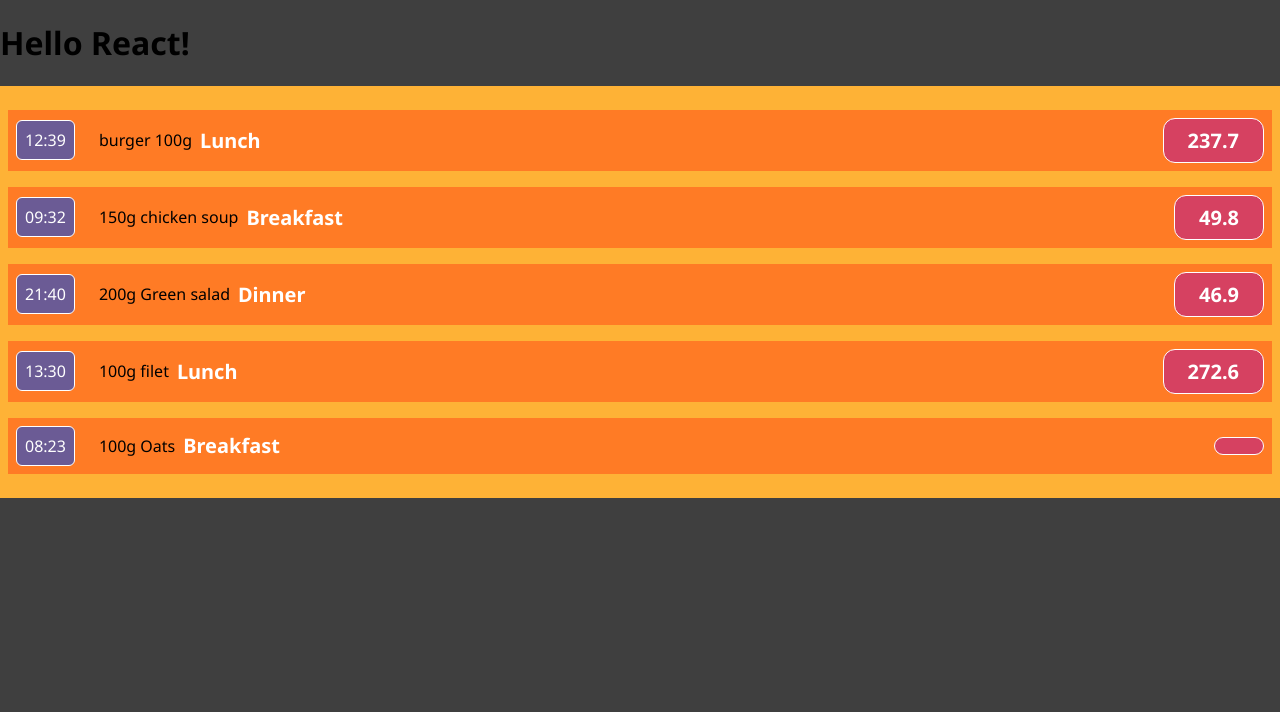
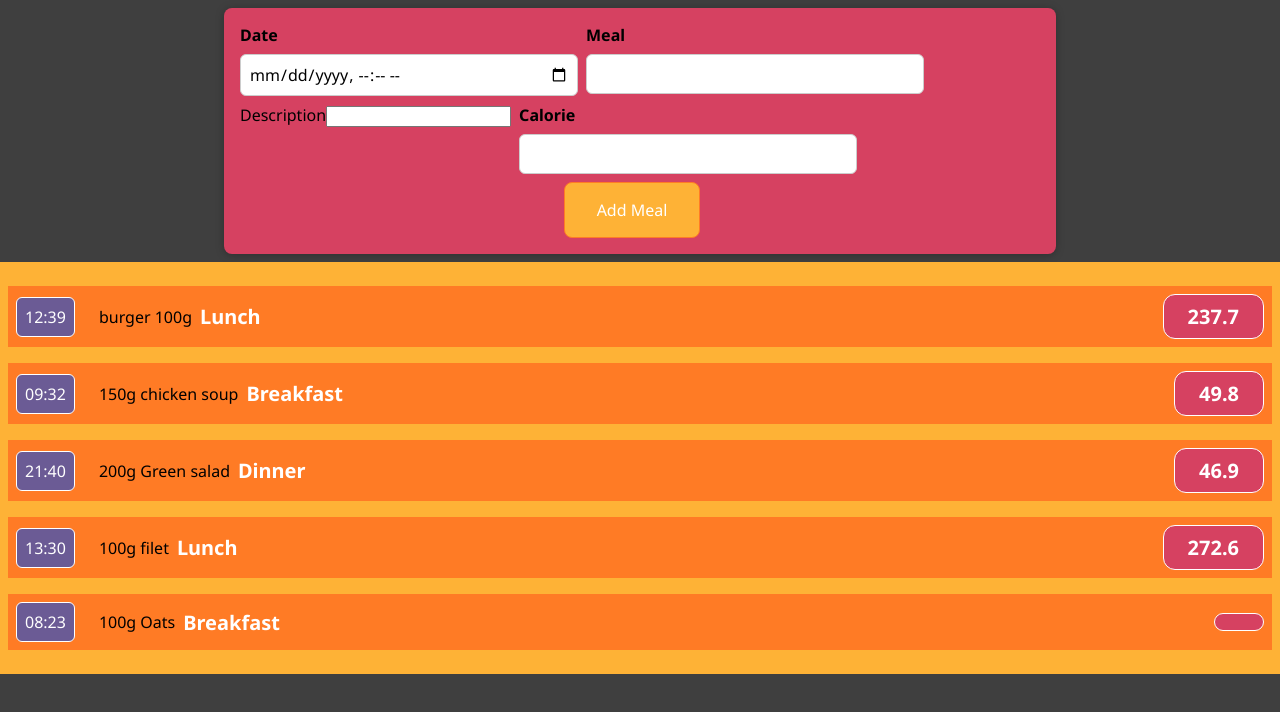
Before and after one commit to aklilumezene/Odyssea-Calorie-Tracker, a React (Create React App) app: page / in a window 1280 px wide. Shown: the top 712 px of the page. Built offline with nearby package versions, Linux system fonts and the light colour scheme.

Commit message:
AddMeal: set up the UI 4 files Added 1 file changed

```diff
--- a/src/App.js
+++ b/src/App.js
@@ -1,3 +1,4 @@
+import AddMeal from "./components/AddMeal"
 import Meals from "./components/Meals"
 
 function App() {
@@ -36,7 +37,7 @@ function App() {
 
   return (
     <div>
-      <h1>Hello React!</h1>
+      <AddMeal />
       <Meals data = {meals}/>
     </div>
 
--- /dev/null
+++ b/src/components/AddMeal.css
@@ -0,0 +1,38 @@
+.add-meal {
+    background-color: #d64161;
+    padding: 1rem;
+    margin: 0.5rem auto;
+    width: 50rem;
+    max-width: 95%;
+    border-radius: 8px;
+    text-align: center;
+    box-shadow: 0 1px 8px rgba(0, 0, 0, 0.25);
+  }
+
+  .add-meal button {
+    font: inherit;
+    cursor: pointer;
+    padding: 1rem 2rem;
+    border: 1px solid #ff7b25;
+    background-color: #feb236;
+    color: white;
+    border-radius: 8px;
+    margin-right: 1rem;
+  }
+
+  .add-meal button:hover,
+  .add-meal button:active {
+    background-color: #ff7b25;
+    border-color: #feb236;
+  }
+
+  .add-meal button.alternative {
+    color: #220131;
+    border-color: transparent;
+    background-color: transparent;
+  }
+
+  .add-meal button.alternative:hover,
+  .add-meal button.alternative:active {
+    background-color: #ff7b25;
+  }
--- /dev/null
+++ b/src/components/AddMeal.js
@@ -0,0 +1,12 @@
+import "./AddMeal.css";
+import MealForm from "./MealForm";
+
+const AddMeal = (props) => {
+    return (
+        <div className="add-meal">
+            <MealForm />
+        </div>
+    )
+}
+
+export default AddMeal
--- /dev/null
+++ b/src/components/MealForm.css
@@ -0,0 +1,22 @@
+.add-meal__elements {
+    display: flex;
+    flex-wrap: wrap;
+    gap: 0.5rem;
+    margin-bottom: 0.5rem;
+    text-align: left;
+  }
+
+  .add-meal__element label {
+    font-weight: bold;
+    margin-bottom: 0.5rem;
+    display: block;
+  }
+
+  .add-meal__element input {
+    font: inherit;
+    padding: 0.5rem;
+    border-radius: 6px;
+    border: 1px solid #ccc;
+    width: 20rem;
+    max-width: 100%;
+  }
--- /dev/null
+++ b/src/components/MealForm.js
@@ -0,0 +1,32 @@
+import "./MealForm.css";
+
+const MealForm = (props) => {
+    return (
+        <form>
+            <div className="add-meal__elements">
+                <div className="add-meal__element">
+                    <label>Date</label>
+                    <input type="datetime-local" />
+                </div>
+                <div className="add-meal__element">
+                    <label>Meal</label>
+                    <input type="text" />
+                </div>
+                <div className="add-metric__element">
+                    <label>Description</label>
+                    <input type="text" />
+                </div>
+                <div className="add-meal__element">
+                    <label>Calorie</label>
+                    <input type="number" min="0" step="1" />
+                </div>
+
+            </div>
+            <div className="add-meal__actions">
+                <button type="submit">Add Meal</button>
+            </div>
+        </form>
+    )
+}
+
+export default MealForm;
```
